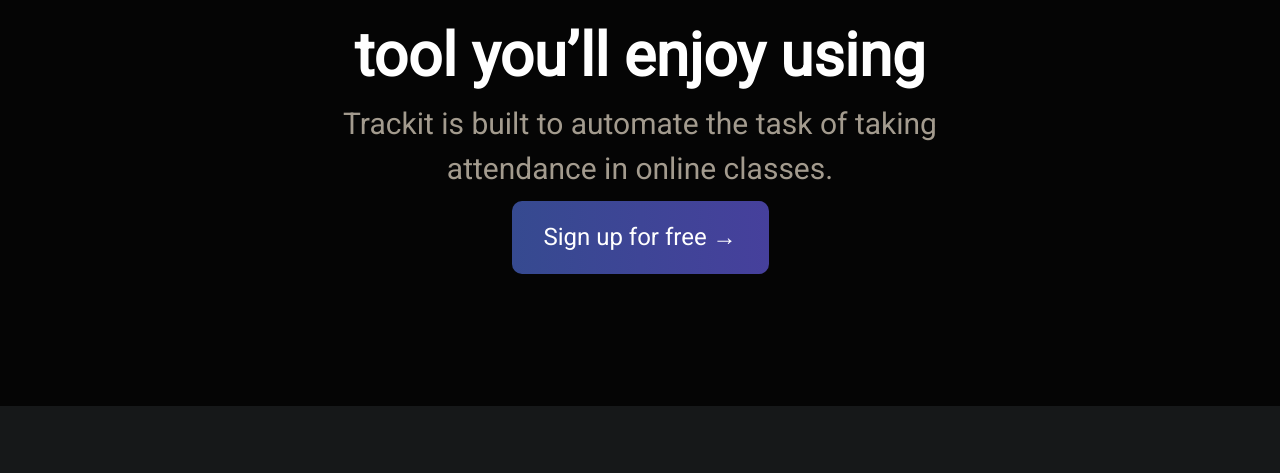
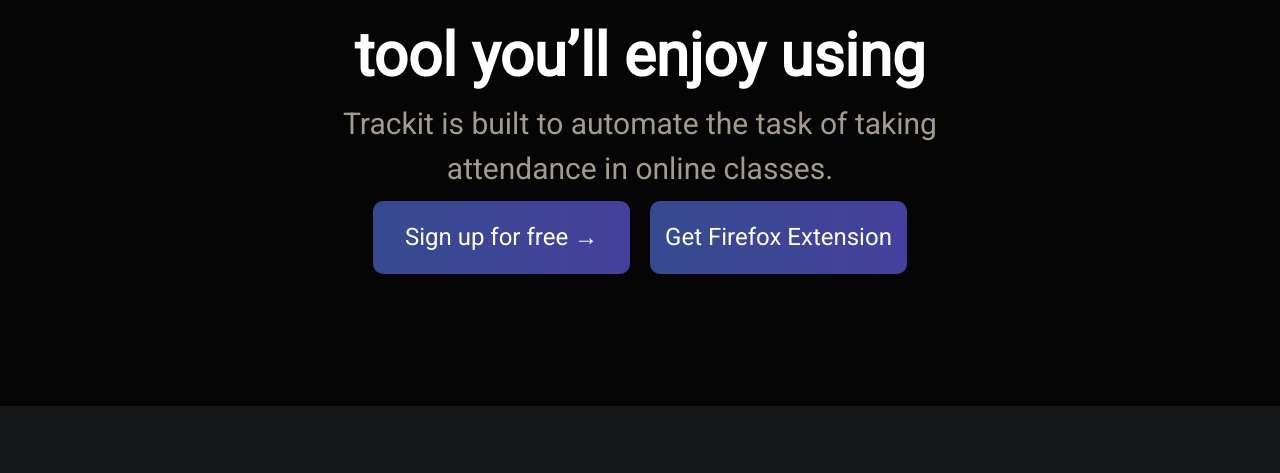
Before and after one commit to blaze2004/trackit, a Django app: page /mac/ in a window 1280 px wide. Shown: the part 352-825 px from the top of the page. Run offline with Django 4.2, Linux system fonts and the light colour scheme; some libraries are stand-ins or nearby versions.

Commit message:
updated homepage added firefox extension link

```diff
--- a/mac/templates/index.html
+++ b/mac/templates/index.html
@@ -5,7 +5,10 @@
 
     <span class="intro-title">The Attendance Tracker tool you’ll enjoy using</span>
     <span class="intro-desc" style="color: #A39B8E;">Trackit is built to automate the task of taking attendance in online classes.</span>
-    <a href="{% url 'account_signup' %}"><button class="signup" value="Sign up for free →">Sign up for free →</button></a>
+    <div style="display: flex;justify-content: center;">
+        <a href="{% url 'account_signup' %}"><button class="signup" value="Sign up for free →">Sign up for free →</button></a>
+        <a href="https://addons.mozilla.org/en-US/firefox/addon/trackit"><button class="signup" value="Get Firefox Extension">Get Firefox Extension</button></a>
+    </div>
 </div>
 
 <div style="background: #161819;width: 100%;padding: 8%; display: grid;grid-template-columns: repeat(3,1fr);gap: 30px;font-size:xx-large;">
@@ -69,6 +72,9 @@
 <div style="display: flex;flex-direction: column;justify-content: center;margin-top: 10%;align-items: center;height: 60vh;margin-bottom: 5%;">
 
     <span class="intro-title" style="font-size: 50px;">Get started with Trackit today.</span>
-    <span class="intro-desc" style="font-size: 25px;">Trackit provides deep insights of the attendance of online classes with great analysis tools.</span>
-    <a href="{% url 'account_signup' %}"><button class="signup" value="Sign up for free →">Sign up for free →</button></a>
+    <span class="intro-desc" style="font-size: 25px;color: #A39B8E;">Trackit provides deep insights of the attendance of online classes with great analysis tools.</span>
+    <div style="display: flex;justify-content: center;">
+        <a href="{% url 'account_signup' %}"><button class="signup" value="Sign up for free →">Sign up for free →</button></a>
+        <a href="https://addons.mozilla.org/en-US/firefox/addon/trackit/"><button class="signup" value="Get Firefox Extension">Get Firefox Extension</button></a>
+    </div>
 </div>{% endblock %}
--- a/macweb/settings.py
+++ b/macweb/settings.py
@@ -26,7 +26,7 @@
 # SECURITY WARNING: don't run with debug turned on in production!
 DEBUG = False
 
-ALLOWED_HOSTS = ['http://localhost','http://127.0.0.1', 'https://trackitnow.pythonanywhere.com']
+ALLOWED_HOSTS = ['localhost','127.0.0.1', 'https://trackitnow.pythonanywhere.com']
 
 
 # Application definition
```
